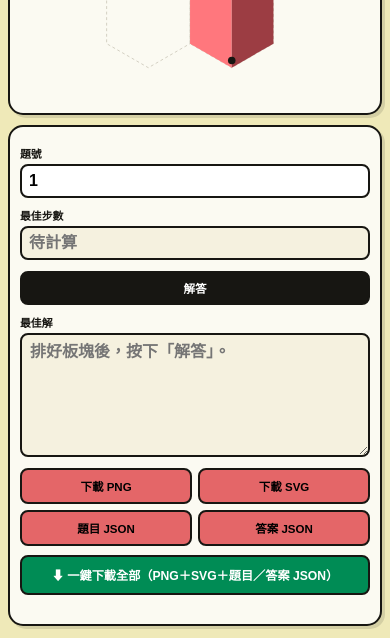
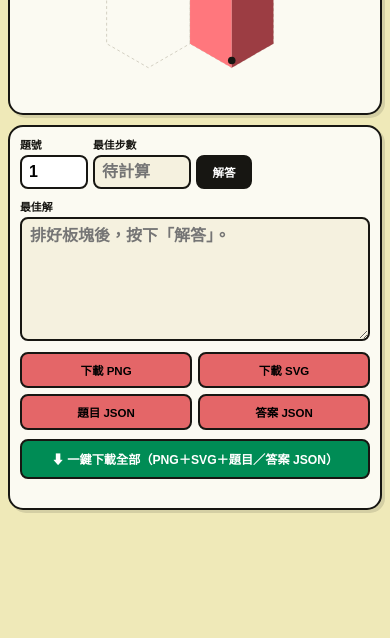
Before and after one commit to oro1081111/meow_maze_admin, a website: page index.html in a window 390 px wide. Shown: the part 353-991 px from the top of the page. After the commit the page ends 875 px from the top, so only its background shows below. Drawn offline with Linux system fonts and the light colour scheme.

Commit message:
縮短並同列顯示題號步數與解答按鈕

```diff
--- a/assets/puzzle-editor.css
+++ b/assets/puzzle-editor.css
@@ -10,8 +10,8 @@ body{margin:0;background:var(--paper);color:var(--ink);font-family:"Noto Sans TC
 .editor-controls,.editor-preview{border:var(--line);border-radius:20px;background:var(--light);box-shadow:6px 6px 0 #17161222}
 .editor-controls{padding:18px}
 .editor-controls h1,.editor-preview h2{margin:0 0 16px}
-.field-grid{display:grid;grid-template-columns:minmax(0,.8fr) minmax(0,1.2fr);gap:6px}
-.field-grid>label{min-width:0;margin:0}
+.solve-row{display:grid;grid-template-columns:72px 104px 58px;align-items:end;justify-content:start;gap:6px}
+.solve-row>label{min-width:0;margin:0}
 label{display:block;margin:9px 0 4px;font-size:.72rem;font-weight:900}
 input,textarea,button{font:inherit}
 input,textarea{width:100%;min-width:0;margin-top:3px;padding:6px 8px;border:var(--line);border-radius:8px;background:#fff;font-size:16px}
@@ -19,7 +19,7 @@ input{height:36px;min-height:36px}
 input[readonly],textarea[readonly]{background:#f5f1df}
 textarea{min-height:92px;resize:vertical;line-height:1.35}
 .export-grid button,.ghost,.solve{min-height:36px;border:var(--line);border-radius:8px;background:#fff;font-size:.72rem;font-weight:900;cursor:pointer;touch-action:manipulation}
-.solve{width:100%;margin-top:9px;background:var(--ink);color:#fff}
+.solve{width:58px;height:36px;margin:0;padding:0 7px;background:var(--ink);color:#fff;white-space:nowrap}
 .solve:disabled{cursor:wait;opacity:.65}
 .ghost{width:100%;margin-top:10px;background:transparent}
 .export-grid{display:grid;grid-template-columns:1fr 1fr;gap:6px;margin-top:9px}
@@ -46,10 +46,10 @@ textarea{min-height:92px;resize:vertical;line-height:1.35}
   .board-host{margin-top:6px}
 }
 @media(max-width:390px){
-  .field-grid{grid-template-columns:minmax(0,.78fr) minmax(0,1.22fr);gap:5px}
+  .solve-row{grid-template-columns:68px 98px 56px;gap:5px}
   .editor-controls{padding:9px 10px}
   label{font-size:.68rem}
   input{height:34px;min-height:34px;padding:5px 7px}
-  .solve{min-height:34px;margin-top:7px}
+  .solve{width:56px;height:34px;min-height:34px}
   textarea{min-height:82px}
 }
```
